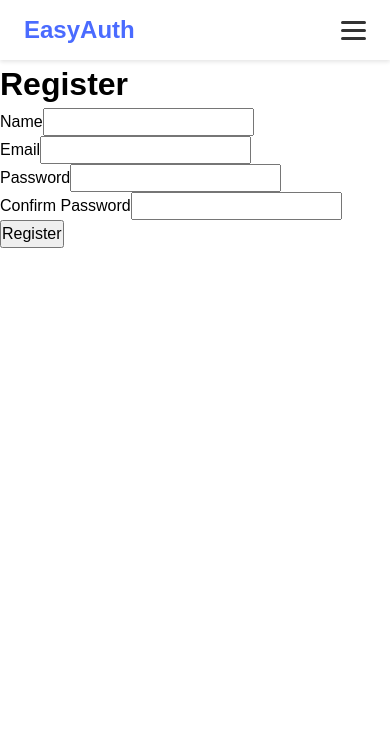
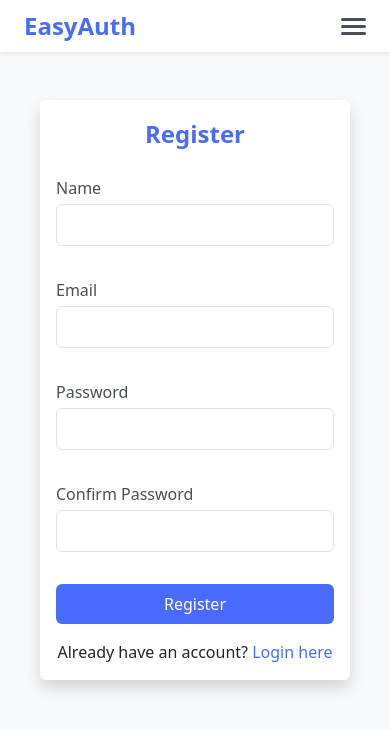
Before and after one commit to osamaadam/easy-gen, a React (Vite) app in the folder web/: page /register in a window 390 px wide. Shown: the top 730 px of the page. Built offline with nearby package versions, Linux system fonts and the light colour scheme; no server answers.

Commit message:
feat: enhance styling and layout with CSS variables, forms, and responsive design

```diff
--- /dev/null
+++ b/web/src/App.scss
@@ -0,0 +1,87 @@
+@import "./styles/variables";
+
+main {
+  min-height: calc(100vh - 60px);
+  padding: var(--spacing-4);
+  max-width: var(--container-max-width);
+  margin: 0 auto;
+
+  .page-container {
+    padding: var(--spacing-3);
+  }
+
+  .home-container {
+    display: flex;
+    flex-direction: column;
+    align-items: center;
+    justify-content: center;
+    padding: var(--spacing-5);
+    background-color: var(--color-white);
+    border-radius: var(--border-radius);
+    box-shadow: var(--box-shadow);
+    margin-top: var(--spacing-5);
+
+    h1 {
+      color: var(--color-primary);
+      margin-bottom: var(--spacing-3);
+    }
+
+    p {
+      color: var(--color-gray-700);
+      margin-bottom: var(--spacing-4);
+      text-align: center;
+      max-width: 600px;
+    }
+
+    .btn-group {
+      display: flex;
+      gap: var(--spacing-3);
+    }
+
+    .button {
+      padding: var(--spacing-2) var(--spacing-4);
+      border-radius: var(--border-radius);
+      font-weight: 500;
+      text-decoration: none;
+      transition: var(--transition-base);
+    }
+
+    .primary-button {
+      background-color: var(--color-primary);
+      color: var(--color-white);
+
+      &:hover {
+        background-color: var(--color-primary-dark);
+      }
+    }
+  }
+}
+
+.not-found {
+  display: flex;
+  flex-direction: column;
+  align-items: center;
+  justify-content: center;
+  height: 60vh;
+  text-align: center;
+
+  h1 {
+    font-size: var(--font-size-xxl);
+    color: var(--color-primary);
+    margin-bottom: var(--spacing-3);
+  }
+
+  p {
+    color: var(--color-gray-600);
+    margin-bottom: var(--spacing-4);
+  }
+
+  a {
+    color: var(--color-primary);
+    text-decoration: underline;
+
+    &:hover {
+      color: var(--color-primary-dark);
+    }
+  }
+}
--- a/web/src/components/NavBar.scss
+++ b/web/src/components/NavBar.scss
@@ -1,6 +1,8 @@
+@import "../styles/variables";
+
 .navbar {
-  background-color: #ffffff;
-  box-shadow: 0 2px 4px rgba(0, 0, 0, 0.1);
+  background-color: var(--color-white);
+  box-shadow: var(--box-shadow-sm);
   position: sticky;
   top: 0;
   width: 100%;
@@ -10,15 +12,15 @@
     display: flex;
     align-items: center;
     justify-content: space-between;
-    padding: 0.75rem 1.5rem;
+    padding: var(--spacing-2) var(--spacing-4);
     margin: 0 auto;
-    max-width: 1200px;
+    max-width: var(--container-max-width);
   }
 
   .navbar-brand {
     h1 {
-      color: #4a6bff;
-      font-size: 1.5rem;
+      color: var(--color-primary);
+      font-size: var(--font-size-xl);
       font-weight: bold;
       margin: 0;
     }
@@ -45,50 +47,50 @@
     }
 
     .navbar-item {
-      margin: 0 0.5rem;
-      padding: 0.5rem 0.75rem;
-      color: #333;
+      margin: 0 var(--spacing-1);
+      padding: var(--spacing-2) var(--spacing-3);
+      color: var(--color-gray-700);
       text-decoration: none;
       font-weight: 500;
-      border-radius: 4px;
-      transition: all 0.2s ease;
+      border-radius: var(--border-radius);
+      transition: var(--transition-base);
 
       &:hover {
-        background-color: #f5f8ff;
-        color: #4a6bff;
+        background-color: var(--color-gray-100);
+        color: var(--color-primary);
       }
     }
 
     .user-name {
-      color: #555;
-      margin-right: 0.5rem;
+      color: var(--color-gray-700);
+      margin-right: var(--spacing-2);
     }
 
     .logout-button {
       background-color: transparent;
-      border: 1px solid #e74c3c;
-      color: #e74c3c;
+      border: 1px solid var(--color-danger);
+      color: var(--color-danger);
       cursor: pointer;
       font-weight: 500;
-      padding: 0.5rem 0.75rem;
-      border-radius: 4px;
-      transition: all 0.2s ease;
+      padding: var(--spacing-2) var(--spacing-3);
+      border-radius: var(--border-radius);
+      transition: var(--transition-base);
 
       &:hover {
-        background-color: #e74c3c;
-        color: white;
+        background-color: var(--color-danger);
+        color: var(--color-white);
       }
     }
 
     .register-button {
-      background-color: #4a6bff;
-      color: white;
-      padding: 0.5rem 0.75rem;
-      border-radius: 4px;
-      transition: all 0.2s ease;
+      background-color: var(--color-primary);
+      color: var(--color-white);
+      padding: var(--spacing-2) var(--spacing-3);
+      border-radius: var(--border-radius);
+      transition: var(--transition-base);
 
       &:hover {
-        background-color: #3a5bef;
+        background-color: var(--color-primary-dark);
       }
     }
   }
@@ -102,10 +104,10 @@
       display: block;
       height: 3px;
       width: 25px;
-      background-color: #333;
-      margin-bottom: 5px;
-      border-radius: 3px;
-      transition: all 0.2s ease;
+      background-color: var(--color-gray-700);
+      margin-bottom: var(--spacing-1);
+      border-radius: var(--border-radius-sm);
+      transition: var(--transition-base);
 
       &:last-child {
         margin-bottom: 0;
@@ -129,12 +131,12 @@
       top: 100%;
       left: 0;
       width: 100%;
-      background-color: white;
+      background-color: var(--color-white);
       flex-direction: column;
       align-items: flex-start;
-      padding: 1rem;
-      box-shadow: 0 4px 6px rgba(0, 0, 0, 0.1);
-      transition: transform 0.3s ease, opacity 0.3s ease;
+      padding: var(--spacing-3);
+      box-shadow: var(--box-shadow);
+      transition: var(--transition-base);
       transform: translateY(-10px);
       opacity: 0;
       visibility: hidden;
@@ -153,11 +155,11 @@
       }
 
       .navbar-end {
-        margin-top: 1rem;
+        margin-top: var(--spacing-3);
       }
 
       .navbar-item {
-        margin: 0.5rem 0;
+        margin: var(--spacing-2) 0;
         width: 100%;
       }
     }
--- a/web/src/global.scss
+++ b/web/src/global.scss
@@ -1,3 +1,5 @@
+@import "./styles/variables";
+
 /* CSS Reset */
 * {
   margin: 0;
@@ -13,7 +15,9 @@ body {
 
 body {
   line-height: 1.5;
-  font-family: Arial, sans-serif;
+  font-family: var(--font-family-base);
+  background-color: var(--color-gray-100);
+  color: var(--color-gray-900);
 }
 
 img,
@@ -34,5 +38,10 @@ select {
 
 a {
   text-decoration: none;
-  color: inherit;
+  color: var(--color-primary);
+  transition: var(--transition-base);
+
+  &:hover {
+    color: var(--color-primary-dark);
+  }
 }
--- a/web/src/pages/login.tsx
+++ b/web/src/pages/login.tsx
@@ -1,8 +1,9 @@
 import { useFormik } from "formik";
 import { useEffect } from "react";
-import { useNavigate } from "react-router";
+import { useNavigate, Link } from "react-router";
 import { object, string } from "yup";
 import useAuth from "../hooks/useAuth";
+import "../styles/forms.scss";
 
 export default function Login() {
   const { user, login } = useAuth();
@@ -76,6 +77,9 @@ export default function Login() {
 
         <button type="submit">Login</button>
       </form>
+      <p style={{ marginTop: "var(--spacing-3)", textAlign: "center" }}>
+        Don't have an account? <Link to="/register">Register here</Link>
+      </p>
     </div>
   );
 }
--- a/web/src/pages/register.tsx
+++ b/web/src/pages/register.tsx
@@ -1,8 +1,21 @@
 import { useFormik } from "formik";
+import { useEffect } from "react";
 import { object, string, ref } from "yup";
 import { registerRequest } from "../api/auth";
+import { useNavigate, Link } from "react-router";
+import useAuth from "../hooks/useAuth";
+import "../styles/forms.scss";
 
 export default function Register() {
+  const { user } = useAuth();
+  const navigate = useNavigate();
+
+  useEffect(() => {
+    if (user) {
+      navigate("/", { replace: true });
+    }
+  }, [user, navigate]);
+
   const validationSchema = object().shape({
     name: string()
       .min(3, "Name must be at least 3 characters")
@@ -41,6 +54,10 @@ export default function Register() {
       }
     },
   });
+
+  if (user) {
+    return null;
+  }
 
   return (
     <div className="form-container">
@@ -88,6 +105,9 @@ export default function Register() {
 
         <button type="submit">Register</button>
       </form>
+      <p style={{ marginTop: "var(--spacing-3)", textAlign: "center" }}>
+        Already have an account? <Link to="/login">Login here</Link>
+      </p>
     </div>
   );
 }
--- /dev/null
+++ b/web/src/styles/_variables.scss
@@ -0,0 +1,56 @@
+:root {
+  // Colors
+  --color-primary: #4a6bff;
+  --color-primary-dark: #3a5bef;
+  --color-secondary: #6c757d;
+  --color-success: #28a745;
+  --color-danger: #e74c3c;
+  --color-warning: #ffc107;
+  --color-info: #17a2b8;
+  --color-light: #f8f9fa;
+  --color-dark: #343a40;
+  --color-white: #ffffff;
+  --color-black: #000000;
+  --color-gray-100: #f8f9fa;
+  --color-gray-200: #e9ecef;
+  --color-gray-300: #dee2e6;
+  --color-gray-400: #ced4da;
+  --color-gray-500: #adb5bd;
+  --color-gray-600: #6c757d;
+  --color-gray-700: #495057;
+  --color-gray-800: #343a40;
+  --color-gray-900: #212529;
+
+  // Typography
+  --font-family-base: system-ui, -apple-system, "Segoe UI", Roboto,
+    "Helvetica Neue", Arial, sans-serif;
+  --font-size-base: 1rem;
+  --font-size-sm: 0.875rem;
+  --font-size-lg: 1.25rem;
+  --font-size-xl: 1.5rem;
+  --font-size-xxl: 2rem;
+
+  // Spacing
+  --spacing-1: 0.25rem;
+  --spacing-2: 0.5rem;
+  --spacing-3: 1rem;
+  --spacing-4: 1.5rem;
+  --spacing-5: 3rem;
+
+  // Border radius
+  --border-radius-sm: 0.25rem;
+  --border-radius: 0.375rem;
+  --border-radius-lg: 0.5rem;
+  --border-radius-xl: 1rem;
+
+  // Shadows
+  --box-shadow-sm: 0 0.125rem 0.25rem rgba(0, 0, 0, 0.075);
+  --box-shadow: 0 0.5rem 1rem rgba(0, 0, 0, 0.15);
+  --box-shadow-lg: 0 1rem 3rem rgba(0, 0, 0, 0.175);
+
+  // Transitions
+  --transition-base: all 0.2s ease-in-out;
+
+  // Layout
+  --container-max-width: 1200px;
+}
--- /dev/null
+++ b/web/src/styles/forms.scss
@@ -0,0 +1,82 @@
+@import "./variables";
+
+.form-container {
+  display: flex;
+  flex-direction: column;
+  max-width: 500px;
+  margin: var(--spacing-5) auto;
+  padding: var(--spacing-4);
+  background-color: var(--color-white);
+  border-radius: var(--border-radius);
+  box-shadow: var(--box-shadow);
+
+  h1 {
+    margin-bottom: var(--spacing-4);
+    color: var(--color-primary);
+    font-size: var(--font-size-xl);
+    text-align: center;
+  }
+
+  form {
+    display: flex;
+    flex-direction: column;
+    gap: var(--spacing-3);
+
+    .form-group {
+      display: flex;
+      flex-direction: column;
+      margin-bottom: var(--spacing-3);
+
+      label {
+        margin-bottom: var(--spacing-1);
+        font-weight: 500;
+        color: var(--color-gray-700);
+      }
+
+      input {
+        padding: var(--spacing-2);
+        border: 1px solid var(--color-gray-300);
+        border-radius: var(--border-radius);
+        font-size: var(--font-size-base);
+        transition: var(--transition-base);
+
+        &:focus {
+          outline: none;
+          border-color: var(--color-primary);
+          box-shadow: 0 0 0 0.2rem rgba(74, 107, 255, 0.25);
+        }
+      }
+
+      .error {
+        margin-top: var(--spacing-1);
+        color: var(--color-danger);
+        font-size: var(--font-size-sm);
+      }
+    }
+
+    button[type="submit"] {
+      padding: var(--spacing-2) var(--spacing-3);
+      background-color: var(--color-primary);
+      color: var(--color-white);
+      border: none;
+      border-radius: var(--border-radius);
+      font-weight: 500;
+      cursor: pointer;
+      transition: var(--transition-base);
+
+      &:hover {
+        background-color: var(--color-primary-dark);
+      }
+
+      &:disabled {
+        background-color: var(--color-gray-400);
+        cursor: not-allowed;
+      }
+    }
+  }
+
+  @media (max-width: 576px) {
+    margin: var(--spacing-4) var(--spacing-3);
+    padding: var(--spacing-3);
+  }
+}
```
Also changed, not shown: web/src/App.tsx (+36 -4 lines).
